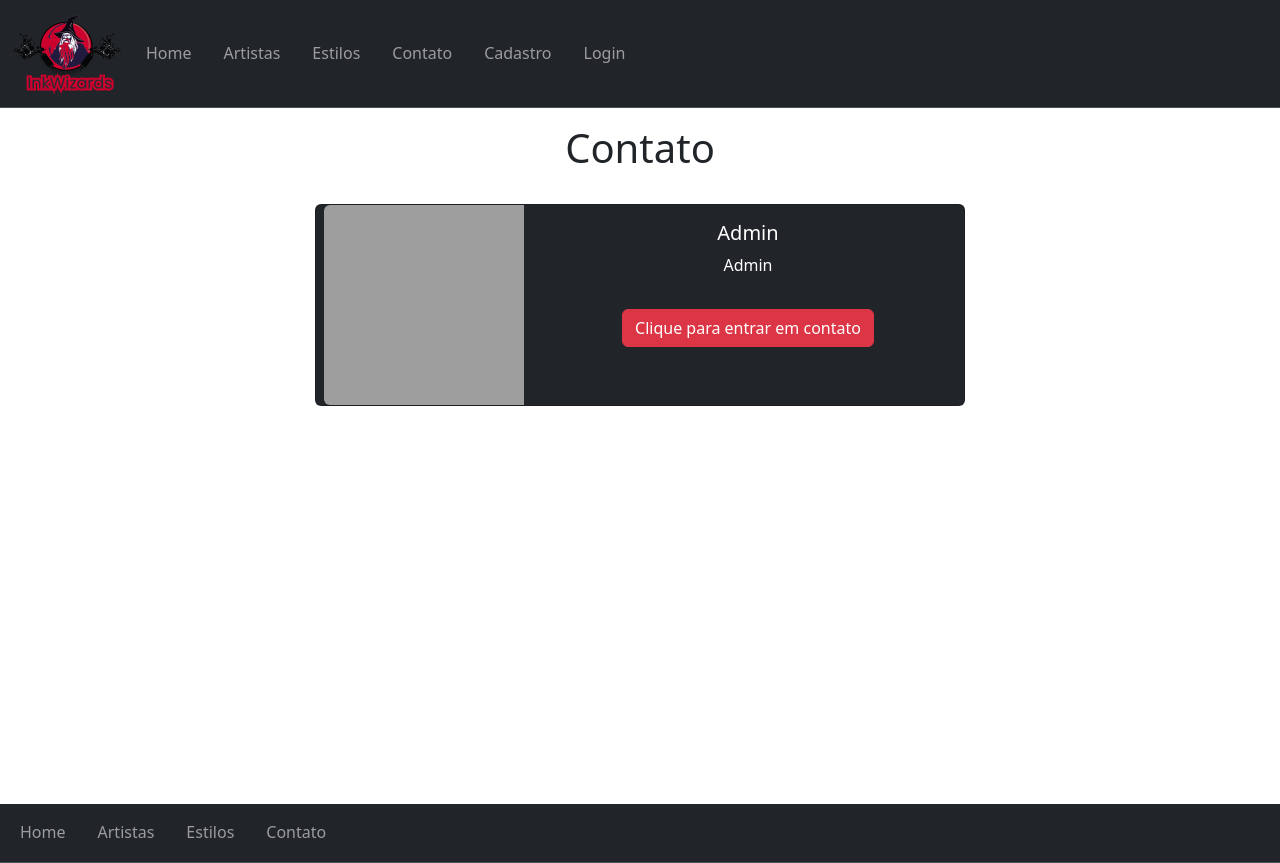
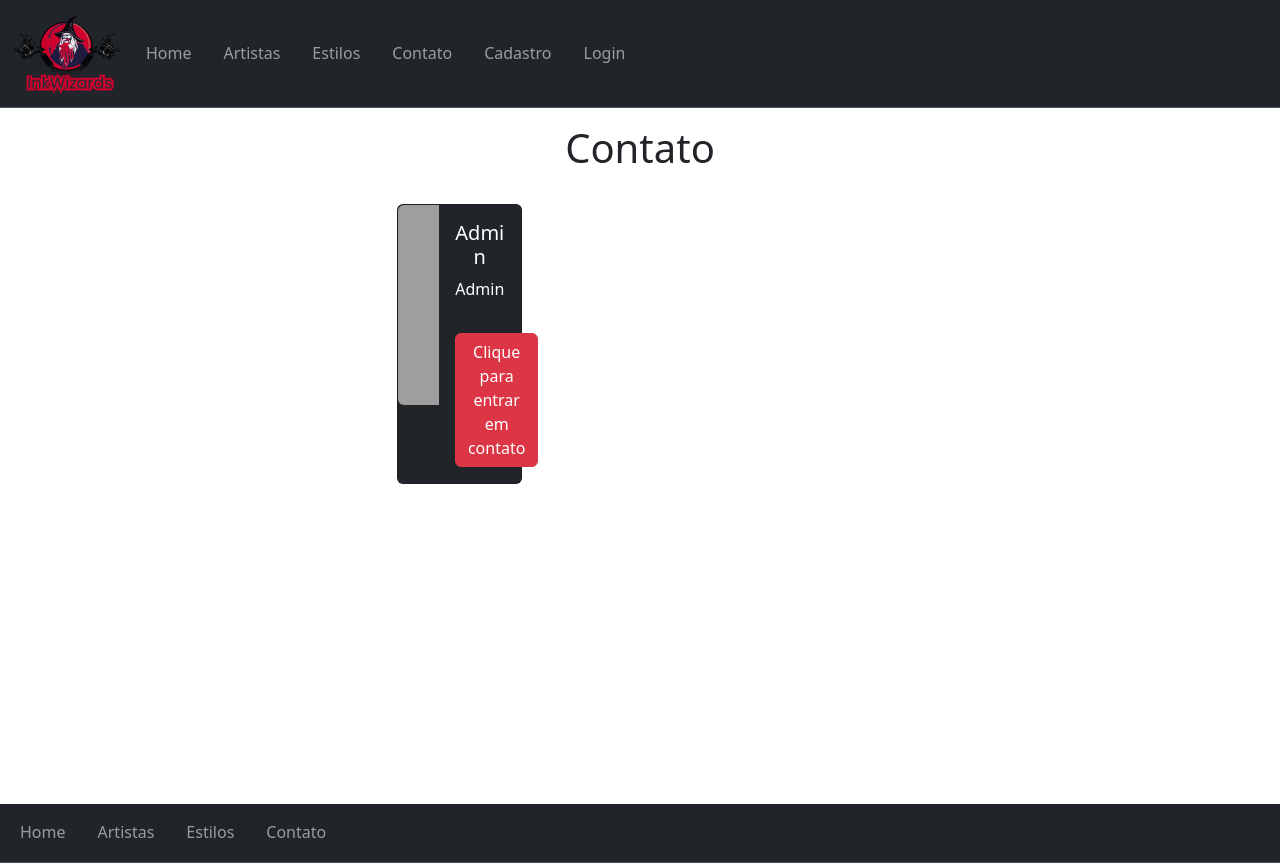
Before and after one commit to tanaka-11/InkWizards, a PHP site: page /contato.php in a window 1280 px wide. Run offline with PHP 8.4, Linux system fonts and the light colour scheme; data comes from the database, SQL or seed files in the repository; grey boxes are pictures that could not be loaded.

Commit message:
correção em um bug de exibição

```diff
--- a/contato.php
+++ b/contato.php
@@ -13,13 +13,13 @@ use Inkwizards\Usuario;
         <?php foreach($dadosUsuario as $umUsuario){
             if($umUsuario['tipo'] === 'admin'){ ?>
                 <div class="col">
-                    <div class="card m-3 text-center text-bg-dark" style="width: 650px;">
+                    <div class="card m-3 text-center text-bg-dark">
                         <div class="row g-0">
-                            <div class="col-md-4">
+                            <div class="col-4">
                                 <img src="assets/images/perfil/<?=$umUsuario['foto_perfil'];?>" class="img-fluid rounded-start foto-perfil" alt="Imagem do perfil">
                             </div>
 
-                            <div class="col-md-8">
+                            <div class="col-8">
                             <div class="card-body">
                                 <h5 class="card-title"><?=$umUsuario['nome']?></h5>
                                 <p class="card-text"><?=$umUsuario['descricao']?></p>
```
